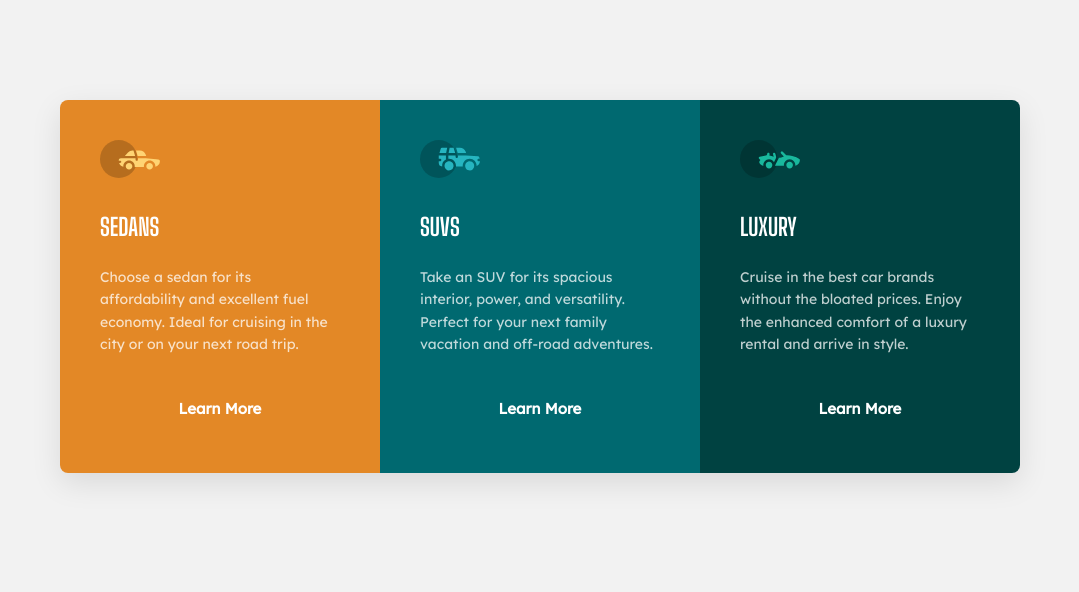
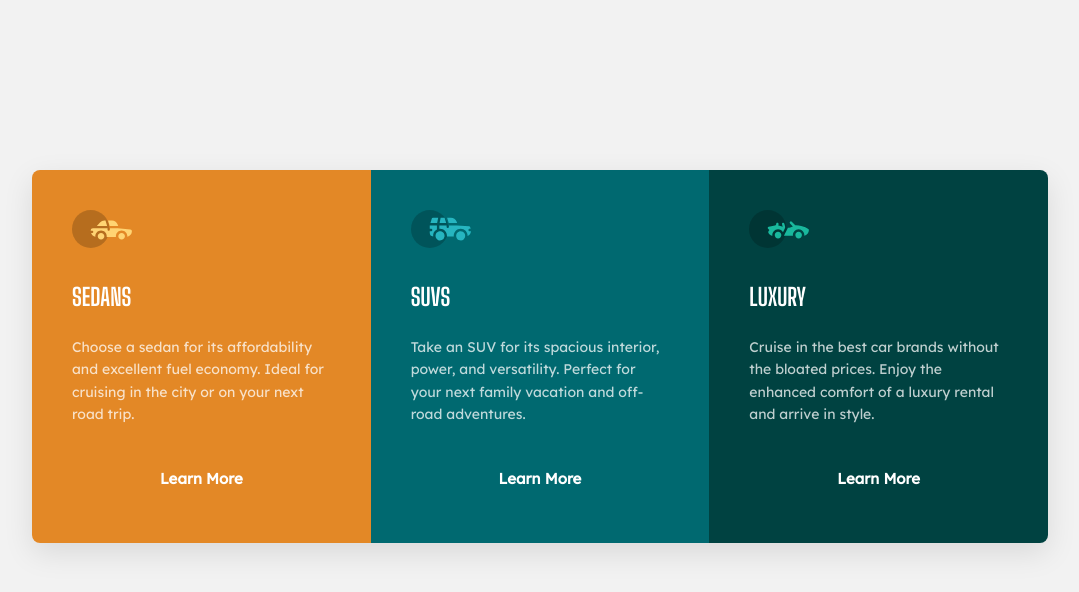
Before and after one commit to omran1996/3-column-preview-card, a plain HTML site: page index.html in a window 1280 px wide. Shown: the whole page, without its empty margins (100-1179 px from the left). Drawn offline with Linux system fonts and the light colour scheme.

Commit message:
Update style.css
edit css-2

```diff
--- a/style.css
+++ b/style.css
@@ -18,8 +18,8 @@ body {
 /* ========== 3. Layout ========== */
 .cards-container {
   display: flex;
-  max-width: 960px;
-  margin: 100px auto;
+  max-width: 1016px;
+  margin: 170px auto;
   border-radius: 8px;
   overflow: hidden;
   box-shadow: 0 10px 30px rgba(0, 0, 0, 0.1);
@@ -82,7 +82,7 @@ body {
 @media (max-width: 768px) {
   .cards-container {
     flex-direction: column;
-   /*  margin: 50px 20px; */
+    margin: 50px 20px;
   }
 
   .card {
```
